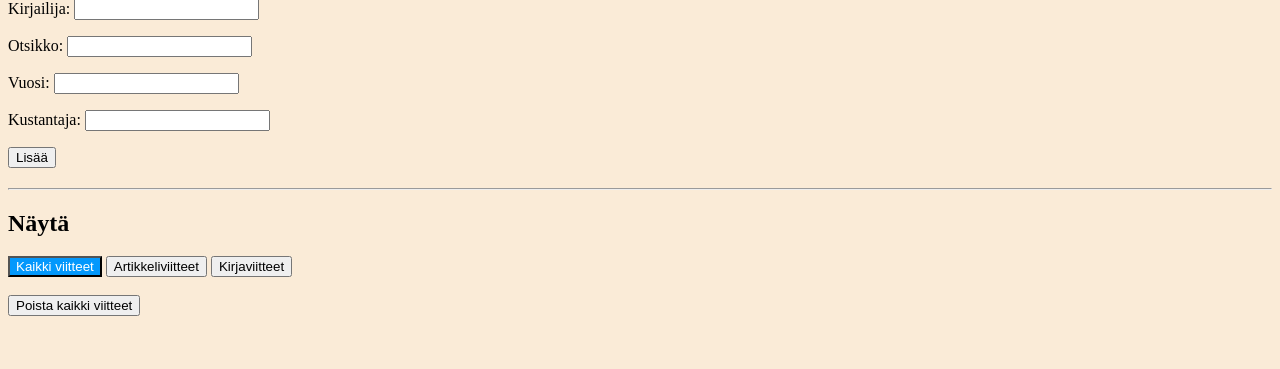
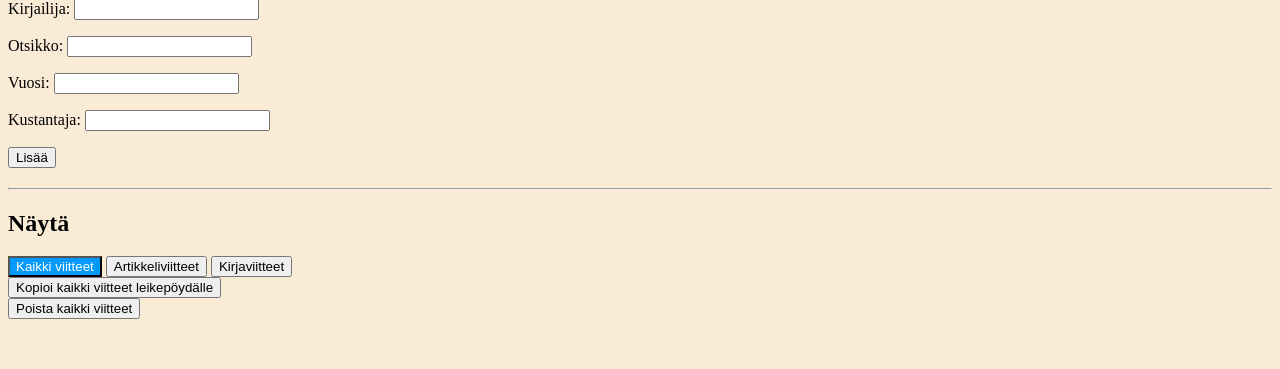
Before and after one commit to Yahimoh/Ohturyhma, a Flask app: template src/templates/index.html in a window 1280 px wide. Shown: the part 169-538 px from the top of the page. Run offline with Flask 3, Linux system fonts and the light colour scheme; the template is opened without the code that fills it, so the values that code supplies are empty.

Commit message:
Lisää funktio viitteen kopioimiseen

```diff
--- a/src/static/index.js
+++ b/src/static/index.js
@@ -16,6 +16,28 @@ function näytä_bibtex(viite_id, bibtex_div, nappi) {
 function piilota_bibtex(viite_id, bibtex_div, nappi) {
     nappi.textContent = "Näytä BibTex";
     bibtex_div.style.display = "none";
+}
+
+function kopioi_bibtex(viite_id) {
+    let bibtex_div = document.getElementById('wrapperi_' + viite_id);
+    let kopioitavaTeksti = bibtex_div.innerText;
+    navigator.clipboard.writeText(kopioitavaTeksti);
+}
+
+function kopioiKaikkiViitteet() {
+    var viitteet = document.getElementsByClassName('bibtex-wrapperi');
+    var kopioitavaTeksti = "";
+
+    for (var i = 0; i < viitteet.length; i++) {
+        kopioitavaTeksti += viitteet[i].innerText + '\n';
+    }
+
+    // Kopioi teksti leikepöydälle
+    navigator.clipboard.writeText(kopioitavaTeksti).then(function() {
+        alert('Kaikki viitteet on kopioitu leikepöydälle!');
+    }).catch(function(err) {
+        console.error('Virhe kopioitaessa: ', err);
+    });
 }
 
 function toggleForm(formName) {
--- a/src/templates/index.html
+++ b/src/templates/index.html
@@ -54,11 +54,14 @@
 <h2><span id="kirjaViitteet" class="hidden">Kaikki lisätyt kirjaviitteet</h2>
 <h2><span id="artikkeliViitteet" class="hidden">Kaikki lisätyt artikkeliviitteet</h2>
 
+
 <h2>Näytä</h2>
 
 <button id="kaikkiViitteetButton" class="active-button" onclick="toggleShown('kaikki')">Kaikki viitteet</button>
 <button id="kaikkiArtikkeliViitteetButton" onclick="toggleShown('artikkeli')">Artikkeliviitteet</button>
 <button id="kaikkiKirjaViitteetButton" onclick="toggleShown('kirja')">Kirjaviitteet</button><br>
+
+<button onclick="kopioiKaikkiViitteet()">Kopioi kaikki viitteet leikepöydälle</button>
 
 <br>
 <form id="poistaKaikkiTeksti" action="/poista_viitteet" method="POST">
@@ -72,15 +75,14 @@
 </form>
 <br>
 </div>
+{% from 'viite.html' import luo_viite %}
 <div id="kaikkiViitteetContainer">
-    {% from 'viite.html' import luo_viite %}
     {% for viite in viitteet %}
         {{ luo_viite(viite) }}
     {% endfor %}
 </div>
 
 <div id="kirjaViitteetContainer" class="hidden">
-    {% from 'viite.html' import luo_viite %}
     {% for viite in viitteet %}
         {% if viite[0].get_type() == "book" %}
             {{ luo_viite(viite) }}
@@ -89,7 +91,6 @@
 </div>
 
 <div id="artikkeliViitteetContainer" class="hidden">
-    {% from 'viite.html' import luo_viite %}
     {% for viite in viitteet %}
         {% if viite[0].get_type() == "article" %}
             {{ luo_viite(viite) }}
--- a/src/templates/viite.html
+++ b/src/templates/viite.html
@@ -14,6 +14,7 @@
                 <form action="/poista/{{viite.tiedot['id']}}" method="POST">
                     <input type="submit" value="poista">
                 </form>
+                <button type="button" onclick="kopioi_bibtex({{ viite.tiedot['id'] }})" id="kopioi_bibtex_{{ viite.tiedot['id'] }}">Kopioi BibTex</button>
                 <button type="button" onclick="toggle_bibtex({{ viite.tiedot['id'] }})" id="bibtex_nappi_{{ viite.tiedot['id'] }}">Näytä BibTex</button>
             </div>
         </div>
```
Also changed, not shown: .github/workflows/main.yml, 2 other files.
